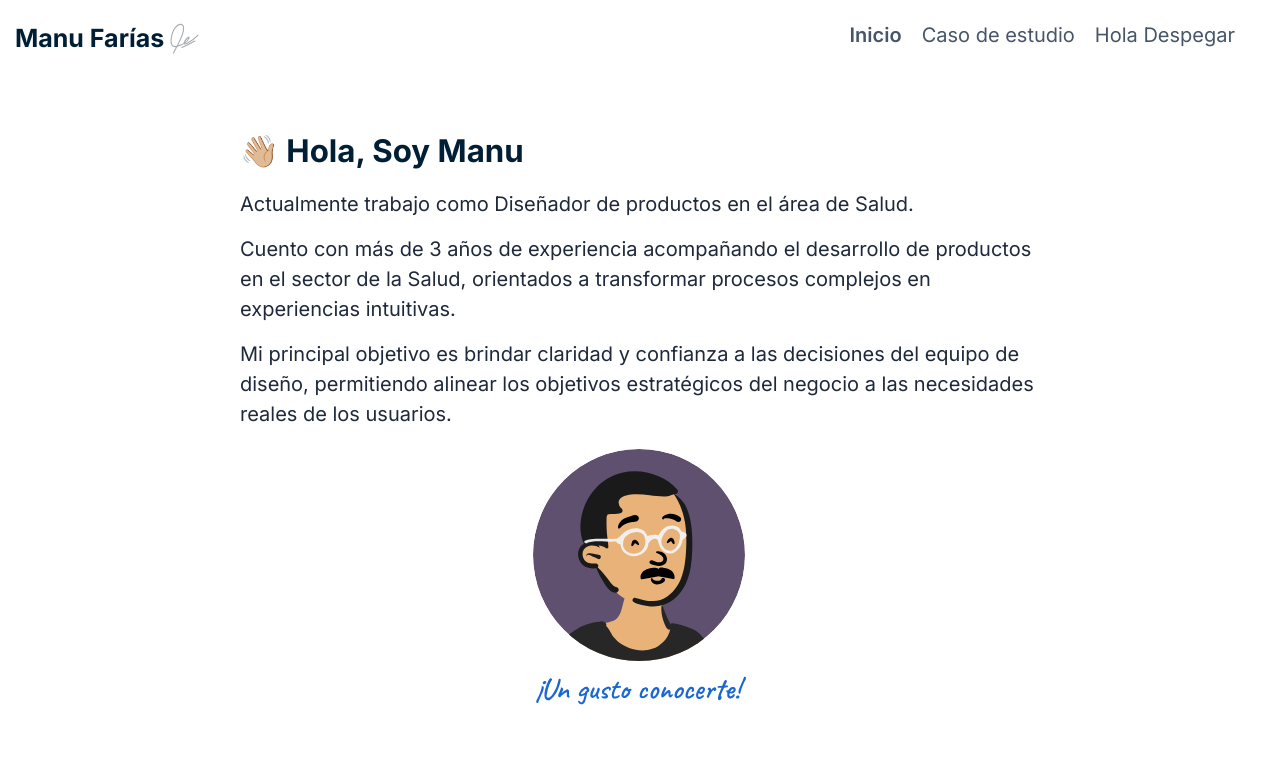
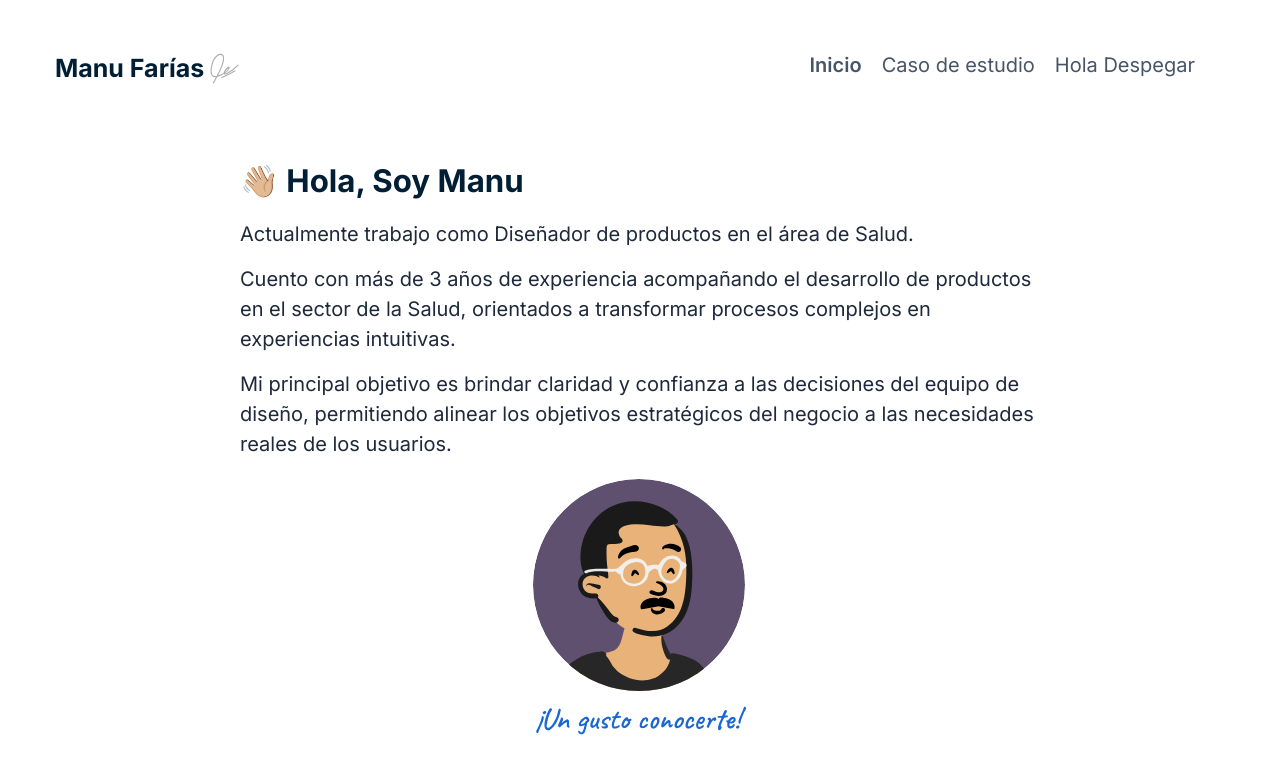
Before and after one commit to manufarias/holadespegar, a plain HTML site: page index.html in a window 1280 px wide. Drawn offline with Linux system fonts and the light colour scheme.

Commit message:
fix viewport rendering

```diff
--- a/styles.css
+++ b/styles.css
@@ -94,6 +94,8 @@ body {
 body {
   padding-block: var(--space-s);
   padding-inline: var(--space-xs);
+  margin: auto;
+  max-inline-size: 1200px;
 }
 
 h2 {
@@ -113,7 +115,7 @@ li {
 header {
   display: flex;
   flex-wrap: wrap;
-  padding-block-end: var(--space-m);
+  padding-block: var(--space-m);
 }
 
 .logo {
```
